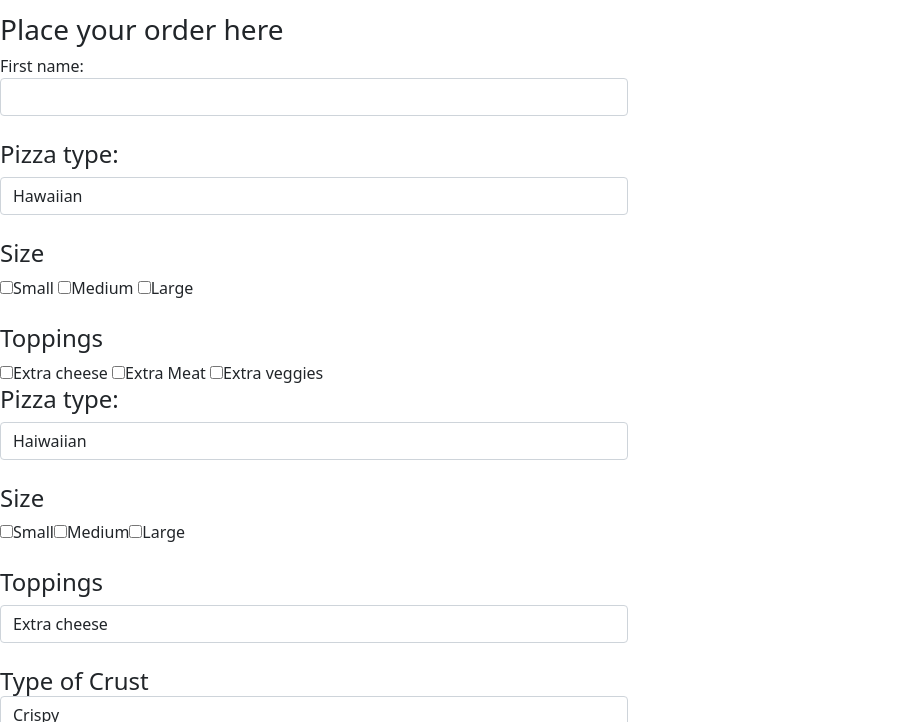
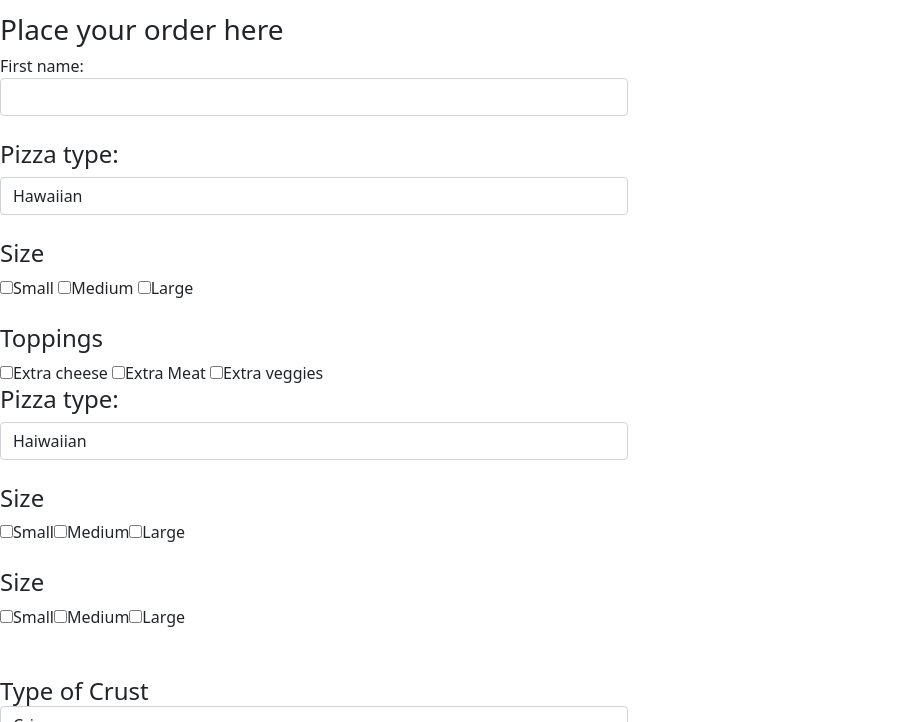
Before and after one commit to Cian747/pizza-app, a plain HTML site: page index.html in a window 1280 px wide. Both pictures are taken after a click on the element "Add Order". Shown: the part 2291-3013 px from the top of the page, without its empty margins (0-904 px from the left). Drawn offline with Linux system fonts and the light colour scheme.

Commit message:
added append on js

```diff
--- a/index.html
+++ b/index.html
@@ -169,11 +169,9 @@
             <option>Delivery</option>
             <option>Pick up</option>
           </select>
-          <br> <br>
+          <br><br>
         </div>
     </div>
-
-    <span class="o"></span>
 
     <span class="btn btn-primary" id="add-order">Add Order</span>
 
--- a/js/scripts.js
+++ b/js/scripts.js
@@ -39,14 +39,17 @@ $(document).ready(function(){
                                             '<input type="checkbox" id="large" value="large" name = "pizza-size">Large</label>' +
                                     '</div>' +
                                     '<br>' +
-                                    '<div class="toppings">' +
-                                        '<h4>Toppings</h4>' +
-                                        '<select class="form-control">' +
-                                            '<option>Extra cheese</option>' +
-                                            '<option>Extra meat</option>' +
-                                            '<option>Extra veggies</option>' +
-                                        '</select>' +
+                                    '<div id="new-order">' +
+                                     '<div class="checkbox size">'+
+                                        '<h4>Size</h4>' +
+                                        '<label class="checkbox-inline">' +
+                                            '<input type="checkbox" id="small" value="small" class="size" name="pizza-size">Small</label>' +
+                                        '<label class="checkbox-inline">' +
+                                            '<input type="checkbox" id="medium" value="medium" class="size" name="pizza-size">Medium</label>' +
+                                        '<label class="checkbox-inline">' +
+                                            '<input type="checkbox" id="large" value="large" class="size" name="pizza-size">Large</label>' +
                                     '</div>' +
+                                    '<br>' +
                                     '<br>' +
                                     '<div class="crust">' +
                                         '<h4>Type of Crust' +
```
